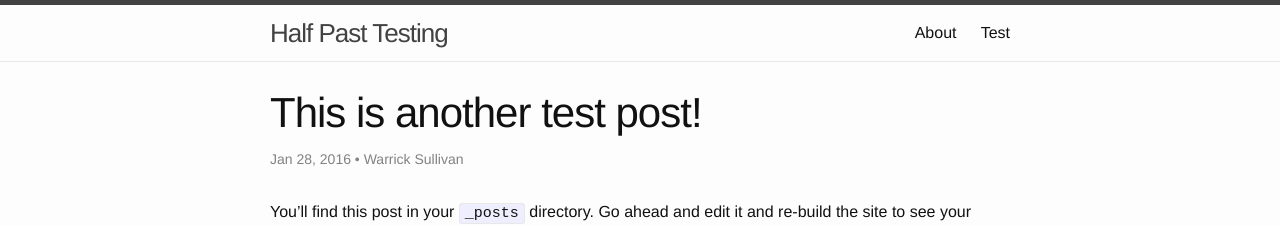
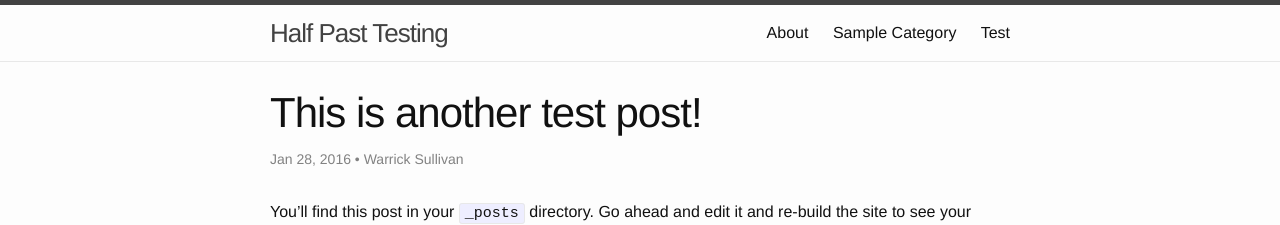
Before and after one commit to halfpastgreen/halfpastgreen.github.io, a Jekyll site: the page built from _posts/2016-01-28-this-is-another-test-post.markdown, in a window 1280 px wide. Shown: the top 225 px of the page. Built offline with Jekyll 4.4.1, drawn with Linux system fonts in a browser that asks for light colours.

Commit message:
Third Post

```diff
--- a/_posts/2016-01-27-welcome-to-jekyll-2.markdown
+++ b/_posts/2016-01-27-welcome-to-jekyll-2.markdown
@@ -2,7 +2,7 @@
 layout: post
 title:  "Welcome to Jekyll 2!"
 date:   2016-01-27 08:30:05 +0000
-categories: jekyll update test
+categories: jekyll update sample test
 ---
 You’ll find this post in your `_posts` directory. Go ahead and edit it and re-build the site to see your changes. You can rebuild the site in many different ways, but the most common way is to run `jekyll serve`, which launches a web server and auto-regenerates your site when a file is updated.
 
--- a/_posts/2016-01-28-this-is-another-test-post.markdown
+++ b/_posts/2016-01-28-this-is-another-test-post.markdown
@@ -2,7 +2,7 @@
 layout: post
 title:  "This is another test post!"
 date:   2016-01-28 08:30:05 +0000
-categories: jekyll test
+categories: jekyll test sample
 author: "Warrick Sullivan"
 ---
 You’ll find this post in your `_posts` directory. Go ahead and edit it and re-build the site to see your changes. You can rebuild the site in many different ways, but the most common way is to run `jekyll serve`, which launches a web server and auto-regenerates your site when a file is updated.
--- /dev/null
+++ b/sample/index.html
@@ -0,0 +1,5 @@
+---
+layout: category
+title: Sample Category
+category: sample
+---
```
Also changed, not shown: _layouts/category.html (added, +13 -0 lines).
